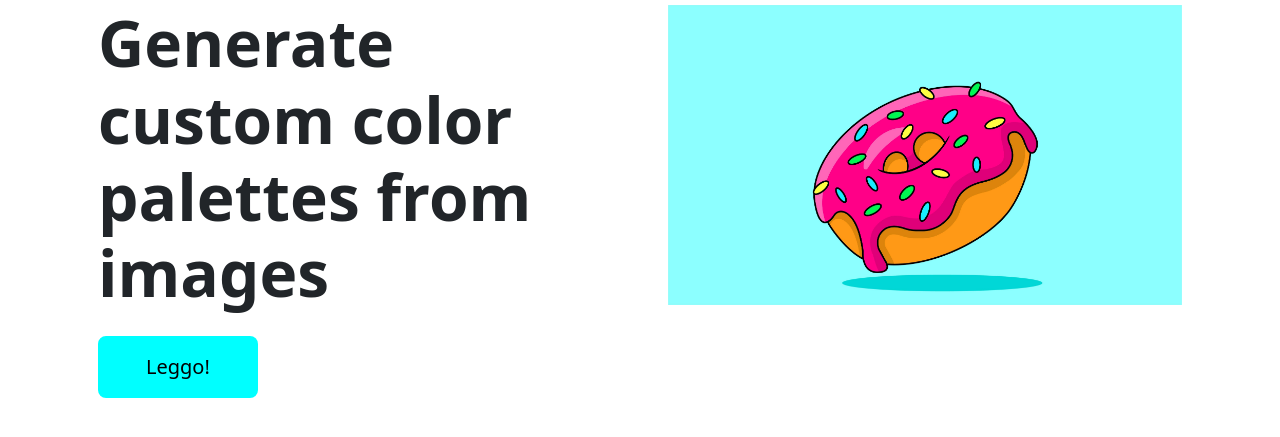
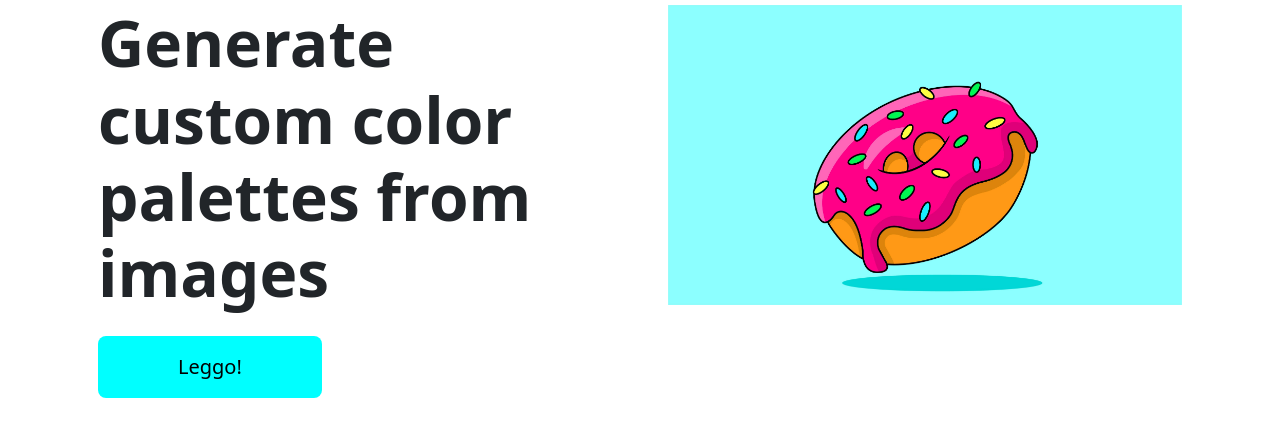
Before and after one commit to collinsezedike/canvas-gen, a Flask app: page / in a window 1280 px wide. Shown: the part 147-584 px from the top of the page. Run offline with Flask 2, Linux system fonts and the light colour scheme; some libraries are stand-ins or nearby versions.

Commit message:
Changed button left and right padding to 5rem

```diff
--- a/static/style.css
+++ b/static/style.css
@@ -42,7 +42,7 @@ body {
     background-color: aqua !important;
     color: black !important;
     border: 0 !important;
-    padding: 1rem 3rem !important;
+    padding: 1rem 5rem !important;
     margin-top: 1rem;
 }
 
```
